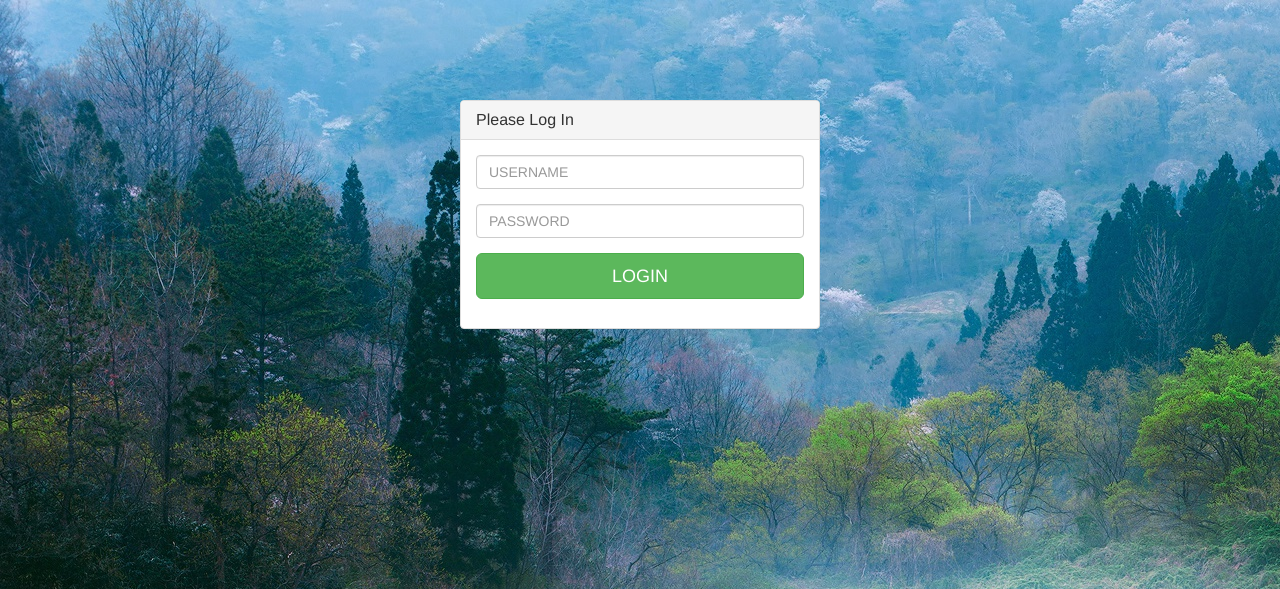
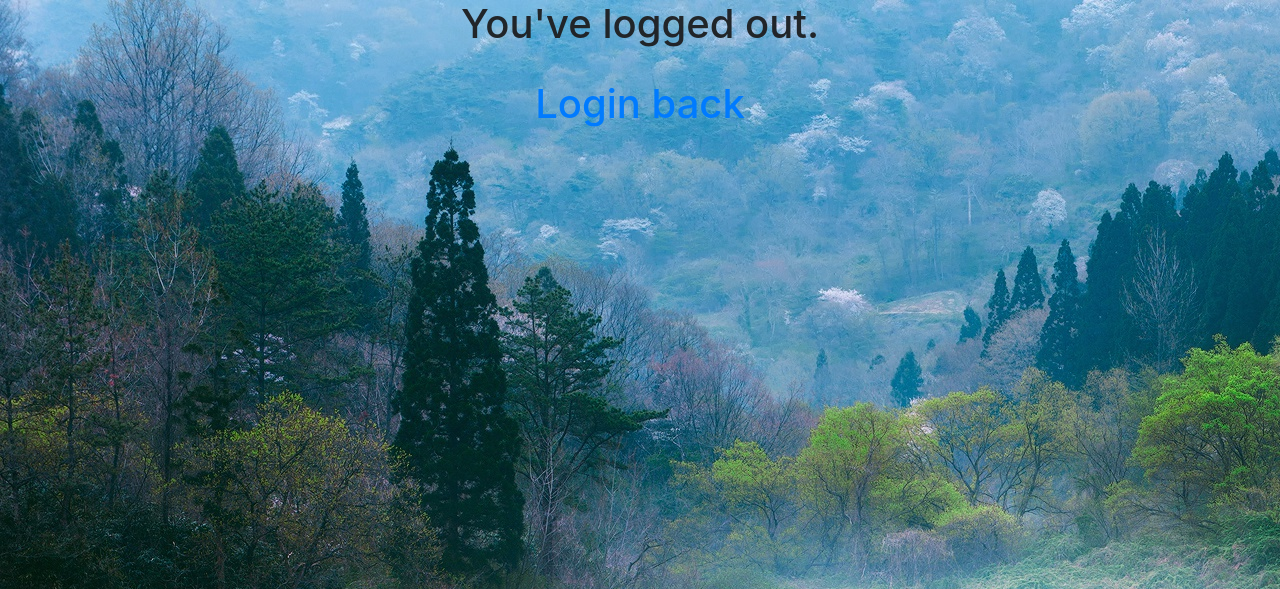
Before and after one commit to rahadian/RegistrationForm-Django, a Django app: template users/templates/users/logout.html in a window 1280 px wide. Shown: the top 589 px of the page. Run offline with Django 3.2, Linux system fonts and the light colour scheme; the template is opened without the code that fills it: values that come from a table or form of the project are taken from there, others are empty; some libraries are stand-ins or nearby versions.

Commit message:
Update logout.html

```diff
--- a/users/templates/users/logout.html
+++ b/users/templates/users/logout.html
@@ -7,33 +7,7 @@
 <meta name="viewport" content="width=device-width, height=device-height")
 </head>
 <body>
-<div class="container">
-	<div class="row vertical-offset-100">
-	<div class="col-md-4 col-md-offset-4">
-	<div class="panel panel-default">
-	<div class="panel-heading">
-	<h3 class="panel-title">Please Log In</h3>
-	</div>
-	<div class="panel-body">
-	<form method="post" accept-charset="UTF-8">
-	<fieldset>
-	{% csrf_token %}
-	<div class="form-group">
-	<input class="form-control" id="id_username" required placeholder="USERNAME" maxlength="254" name="username" type="text"/>
-	</div>
-	<div class="form-group">
-	<input class="form-control" id="id_password" required placeholder="PASSWORD" name="password" type="password"/>
-	</div>
-	<input class="btn btn-lg btn-success btn-block" type="submit" value="LOGIN">
- 	</fieldset>
-</form>
-	</div>
-	</div>
-	</div>
-	</div>
-	{% if form.errors %}
-		<script>alert("Your username and password didn't match. Please try again")</script>
-	{% endif %}
-
+<center><h1> You've logged out.</h1></center><br>
+<center><h1><a href="http://psychotux.pythonanywhere.com/login/?next=/users/showdata">Login back</a></h1></center>
 </body>
 </html>
```
